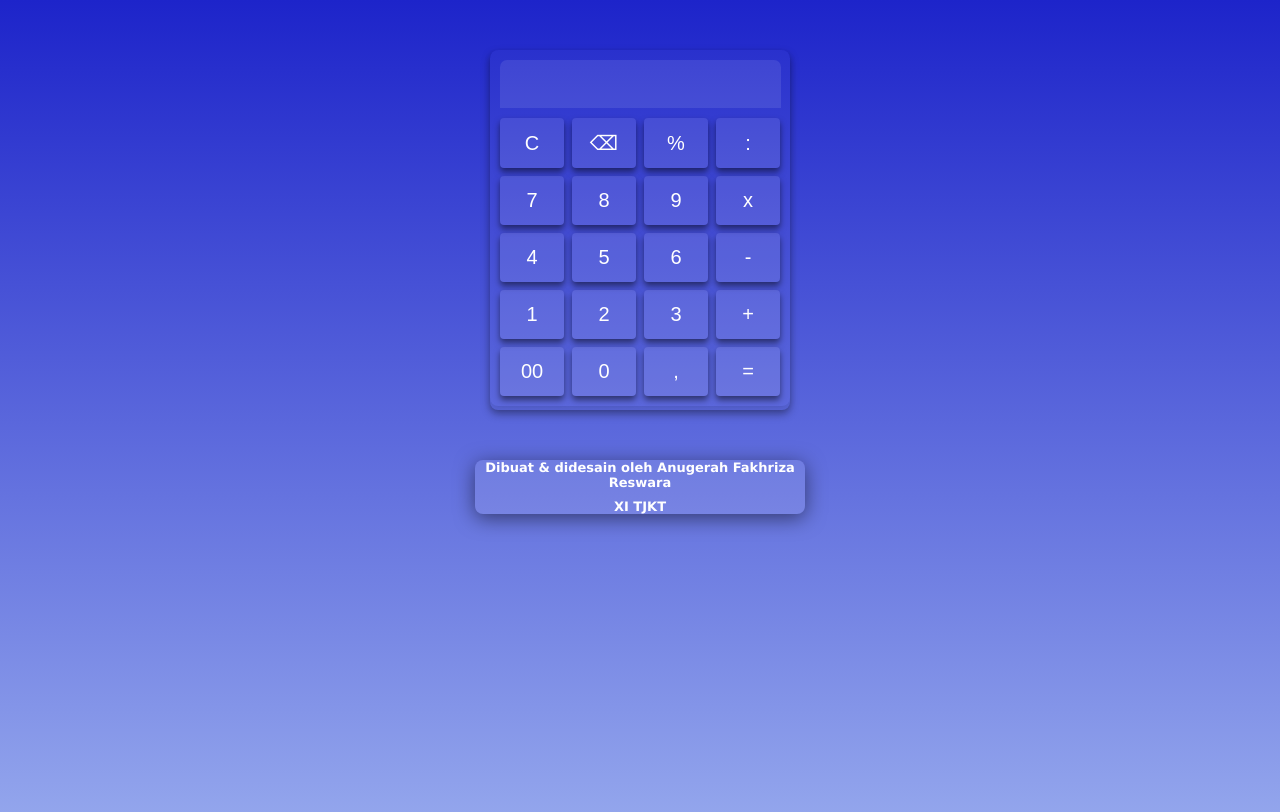
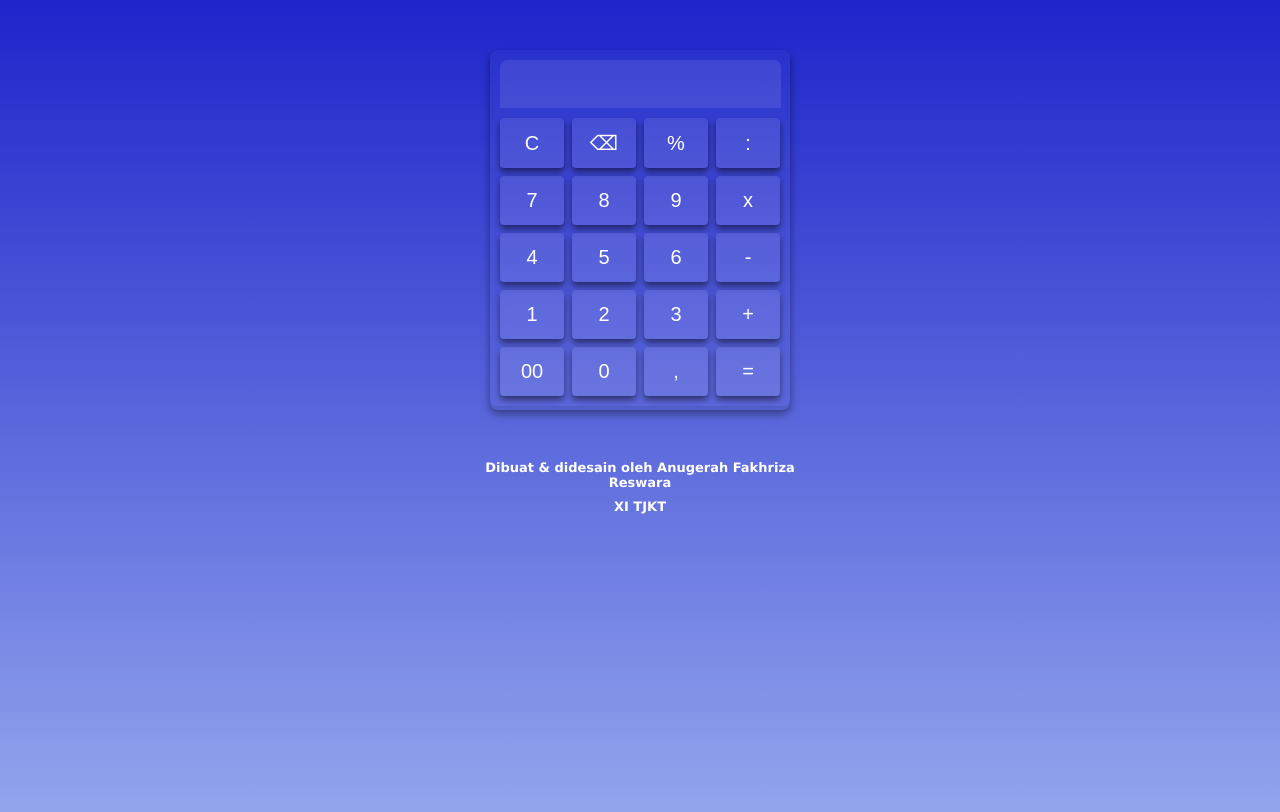
Before and after one commit to Nugrahhhh/nugrah-calculator, a plain HTML site: page index.html in a window 1280 px wide. Drawn offline with Linux system fonts and the light colour scheme.

Commit message:
Update styles.css

```diff
--- a/styles.css
+++ b/styles.css
@@ -70,8 +70,7 @@ button:hover {
   height: auto;
   margin: 10px auto;
   border-radius: 8px;
-  background-color: rgba(255, 255, 255, 0.1);
-  box-shadow: 0px 4px 20px rgba(0, 0, 0, 0.5);
+
 }
 
 .nugrah h1 {
```
